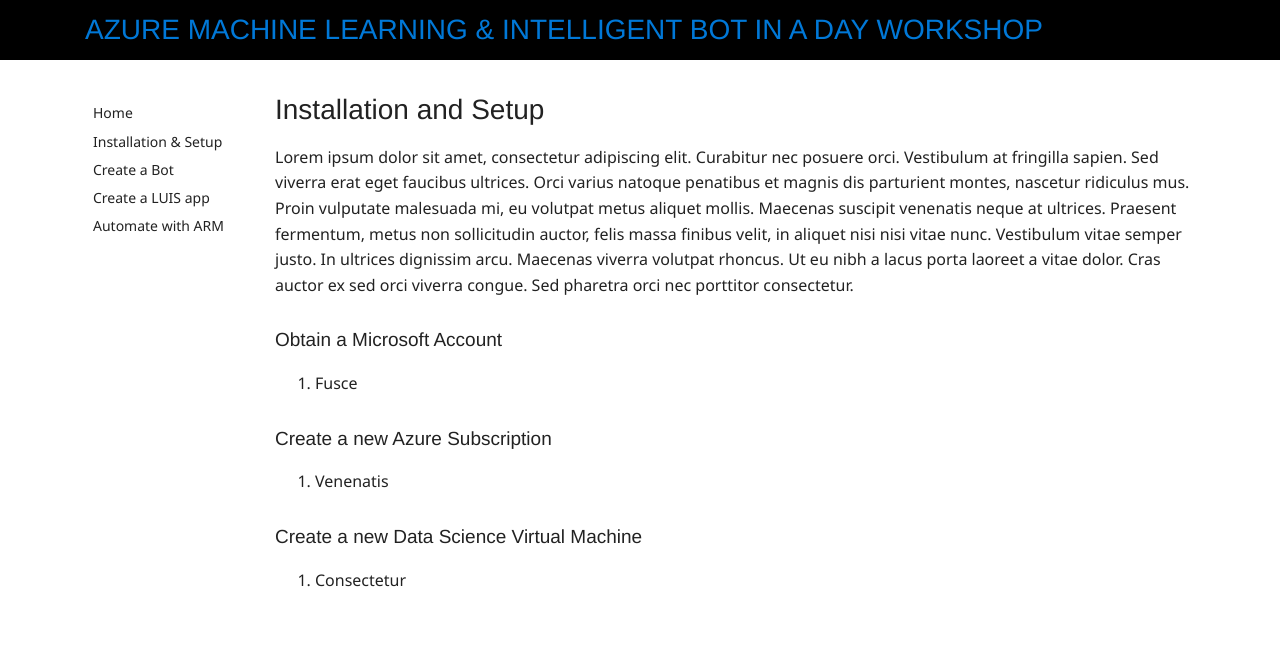
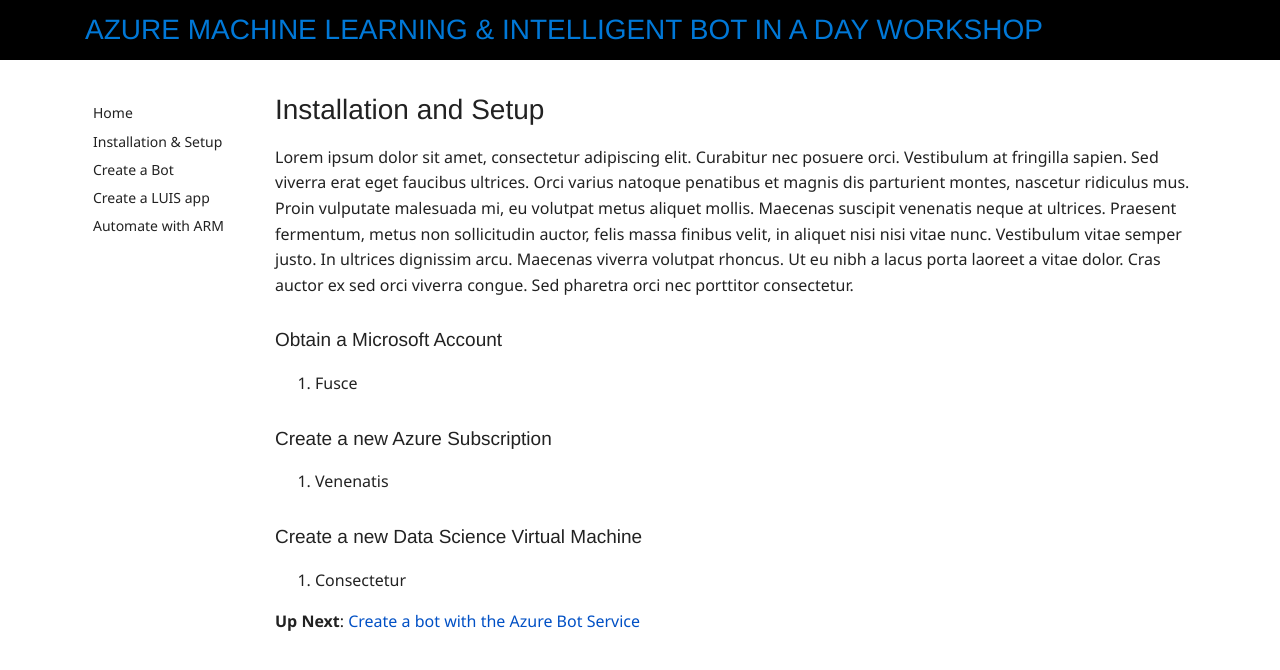
Before and after one commit to scook-valorem/bot-in-a-day, a Jekyll site: the page built from setup.md, in a window 1280 px wide. Shown: the top 670 px of the page. Built offline with Jekyll 4.4.1, drawn with Linux system fonts in a browser that asks for light colours; nearby versions of some CDN libraries.

Commit message:
Update setup.md

```diff
--- a/setup.md
+++ b/setup.md
@@ -19,3 +19,5 @@
 ### Create a new Data Science Virtual Machine
 
 1. Consectetur
+
+> **Up Next**: [Create a bot with the Azure Bot Service](bot.html)
```
